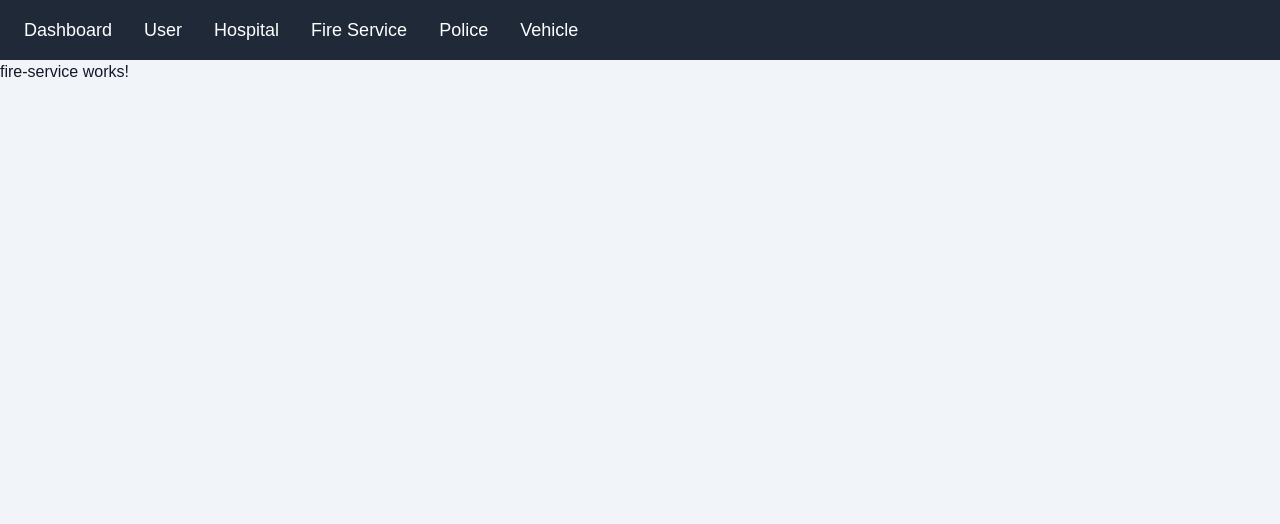
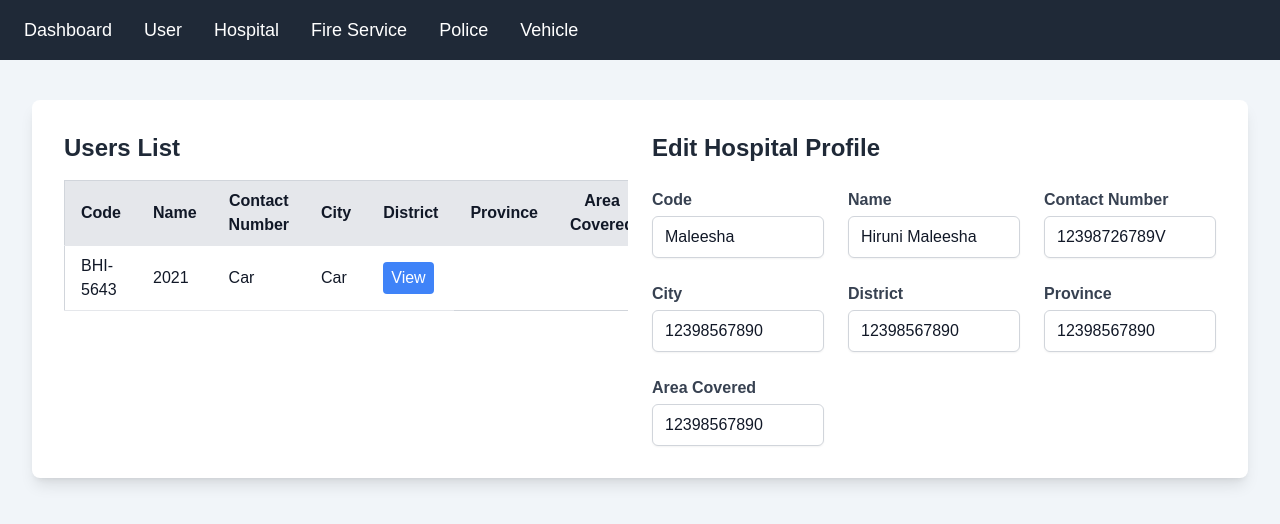
Before and after one commit to ThimiraSadeesha/Final-Year-Project-UI, an Angular app: page /fire in a window 1280 px wide. Shown: the top 524 px of the page. Built offline with nearby package versions, Linux system fonts and the light colour scheme; no server answers; what tailwindcss-animated would draw is missing.

Commit message:
fire completed

```diff
--- a/src/app/components/feature/fire-service/fire-service.component.html
+++ b/src/app/components/feature/fire-service/fire-service.component.html
@@ -1 +1,85 @@
-<p>fire-service works!</p>
+<div class="flex justify-center px-8  mt-10">
+    <!-- Main Container -->
+    <div class="bg-white rounded-lg shadow-lg p-8 w-full grid grid-cols-1 md:grid-cols-2 gap-6">
+
+        <!-- User Table (Left Side) -->
+        <div class="overflow-x-auto">
+            <h2 class="text-2xl font-bold text-gray-800 mb-4">Users List</h2>
+            <table class="min-w-full border border-gray-300">
+                <thead class="bg-gray-200">
+                <tr>
+                    <th class="py-2 px-4 border-b">Code</th>
+                    <th class="py-2 px-4 border-b">Name</th>
+                    <th class="py-2 px-4 border-b">Contact Number </th>
+                    <th class="py-2 px-4 border-b">City</th>
+                    <th class="py-2 px-4 border-b">District</th>
+                    <th class="py-2 px-4 border-b">Province</th>
+                    <th class="py-2 px-4 border-b">Area Covered</th>
+                </tr>
+                </thead>
+                <tbody>
+                <!-- Example User Rows -->
+                <tr class="hover:bg-gray-100">
+                    <td class="py-2 px-4 border-b">BHI-5643</td>
+                    <td class="py-2 px-4 border-b">2021</td>
+                    <td class="py-2 px-4 border-b">Car</td>
+                    <td class="py-2 px-4 border-b">Car</td>
+                    <td class="py-2 px-4 border-b">
+                        <button class="bg-blue-500 text-white py-1 px-2 rounded hover:bg-blue-600">View</button>
+                    </td>
+                </tr>
+                <!-- Add more user rows as needed -->
+                </tbody>
+            </table>
+        </div>
+
+        <!-- User Management Form (Right Side) -->
+        <div>
+            <h2 class="text-2xl font-bold text-gray-800 mb-6">Edit Hospital Profile</h2>
+
+            <!-- User Information Form -->
+            <form action="#" method="POST" class="grid grid-cols-1 md:grid-cols-3 gap-6">
+                <!-- Username -->
+                <div>
+                    <label class="block text-gray-700 font-semibold" for="username">Code</label>
+                    <input id="username" name="username" type="text" value="Maleesha" class="mt-1 block w-full border-gray-300 rounded-md shadow-sm focus:border-blue-500 focus:ring-blue-500">
+                </div>
+
+                <!-- Full Name -->
+                <div>
+                    <label class="block text-gray-700 font-semibold" for="fullname">Name</label>
+                    <input id="fullname" name="fullname" type="text" value="Hiruni Maleesha" class="mt-1 block w-full border-gray-300 rounded-md shadow-sm focus:border-blue-500 focus:ring-blue-500">
+                </div>
+
+                <!-- NIC -->
+                <div>
+                    <label class="block text-gray-700 font-semibold" for="nic">Contact Number</label>
+                    <input id="nic" name="nic" type="text" value="12398726789V" class="mt-1 block w-full border-gray-300 rounded-md shadow-sm focus:border-blue-500 focus:ring-blue-500">
+                </div>
+
+                <!-- Contact Number -->
+                <div>
+                    <label class="block text-gray-700 font-semibold" for="contact">City</label>
+                    <input id="contact" name="contact" type="tel" value="12398567890" class="mt-1 block w-full border-gray-300 rounded-md shadow-sm focus:border-blue-500 focus:ring-blue-500">
+                </div>
+
+                <div>
+                    <label class="block text-gray-700 font-semibold" for="district">District</label>
+                    <input id="district" name="contact" type="tel" value="12398567890" class="mt-1 block w-full border-gray-300 rounded-md shadow-sm focus:border-blue-500 focus:ring-blue-500">
+                </div>
+
+                <div>
+                    <label class="block text-gray-700 font-semibold" for="province">Province</label>
+                    <input id="province" name="contact" type="tel" value="12398567890" class="mt-1 block w-full border-gray-300 rounded-md shadow-sm focus:border-blue-500 focus:ring-blue-500">
+                </div>
+
+                <div>
+                    <label class="block text-gray-700 font-semibold" for="areaCovered">Area Covered</label>
+                    <input id="areaCovered" name="contact" type="tel" value="12398567890" class="mt-1 block w-full border-gray-300 rounded-md shadow-sm focus:border-blue-500 focus:ring-blue-500">
+                </div>
+
+
+            </form>
+        </div>
+    </div>
+</div>
```
